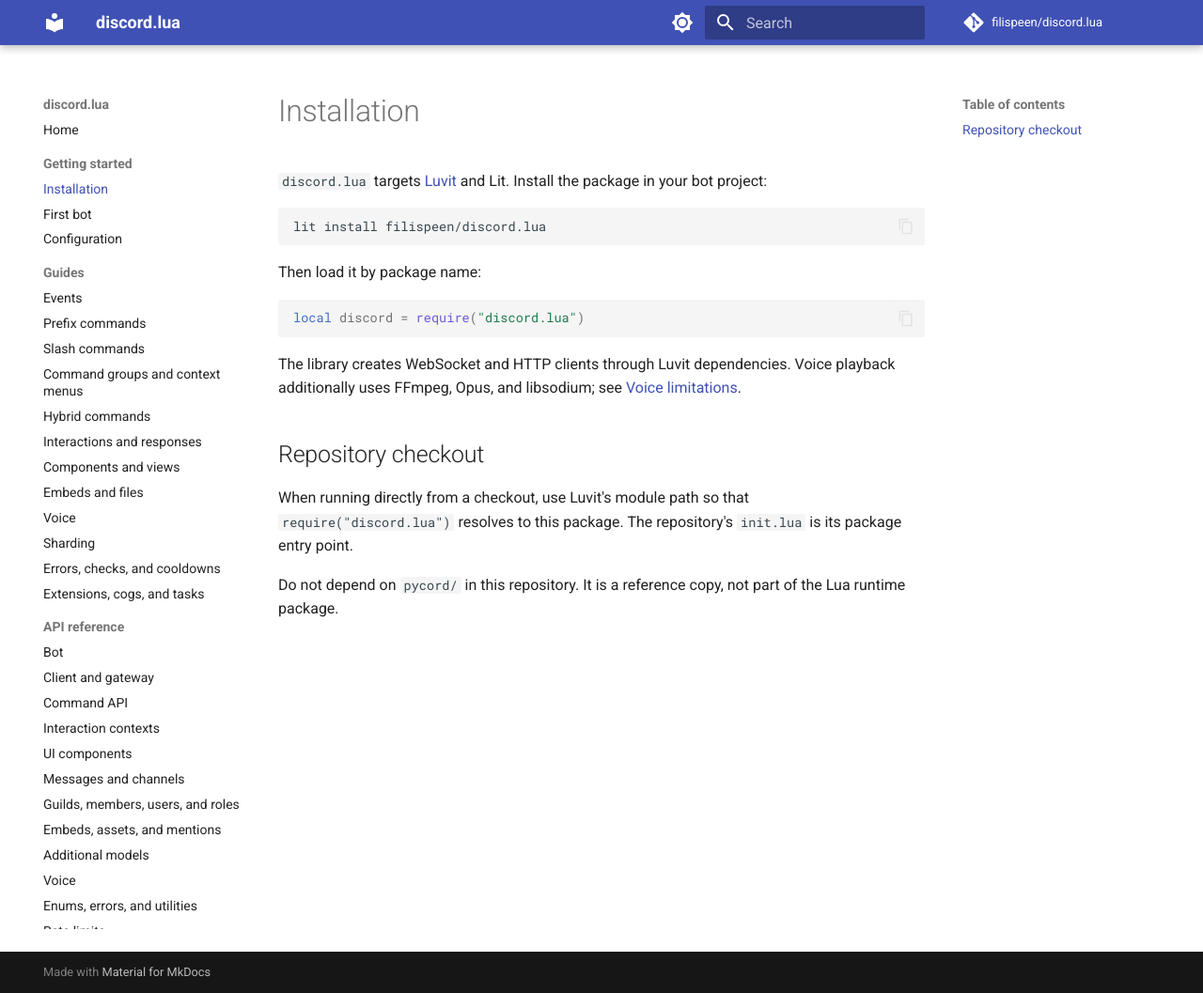
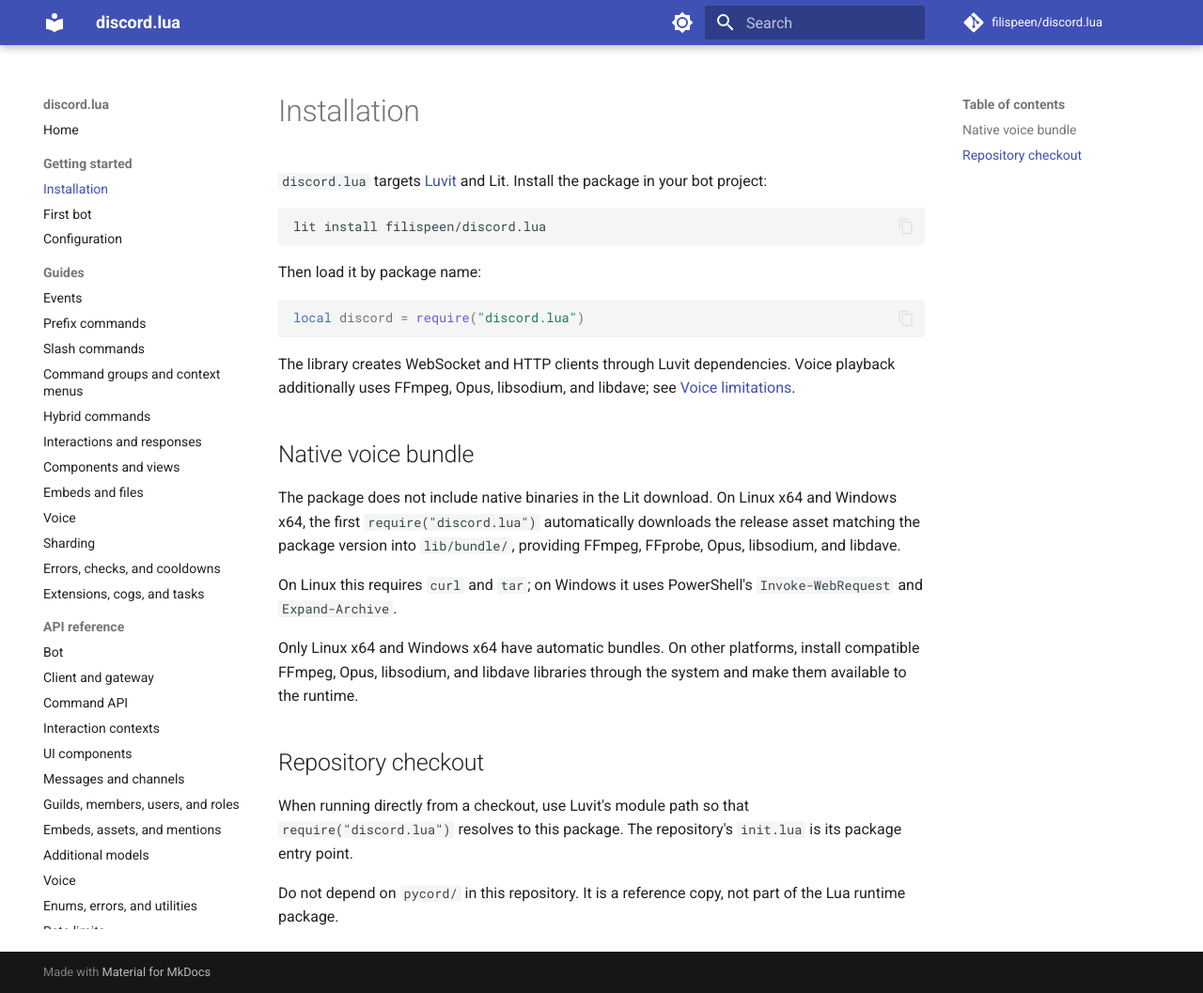
Before and after one commit to filispeen/discord.lua, an MkDocs documentation site: the page built from docs/getting-started/installation.md, in a window 1280 px wide and 1057 px high. Shown: the whole window at 94% size. Built offline with MkDocs 1.6.1 and Material for MkDocs 9.7.7, drawn with Linux system fonts in a browser that asks for light colours; comment, search, counter and statistics services are not loaded.

Commit message:
Updated docs

````diff
--- a/docs/getting-started/installation.md
+++ b/docs/getting-started/installation.md
@@ -12,7 +12,15 @@
 local discord = require("discord.lua")
 ```
 
-The library creates WebSocket and HTTP clients through Luvit dependencies. Voice playback additionally uses FFmpeg, Opus, and libsodium; see [Voice limitations](../guides/voice.md#limitations-and-native-dependencies).
+The library creates WebSocket and HTTP clients through Luvit dependencies. Voice playback additionally uses FFmpeg, Opus, libsodium, and libdave; see [Voice limitations](../guides/voice.md#limitations-and-native-dependencies).
+
+## Native voice bundle
+
+The package does not include native binaries in the Lit download. On Linux x64 and Windows x64, the first `require("discord.lua")` automatically downloads the release asset matching the package version into `lib/bundle/`, providing FFmpeg, FFprobe, Opus, libsodium, and libdave.
+
+On Linux this requires `curl` and `tar`; on Windows it uses PowerShell's `Invoke-WebRequest` and `Expand-Archive`.
+
+Only Linux x64 and Windows x64 have automatic bundles. On other platforms, install compatible FFmpeg, Opus, libsodium, and libdave libraries through the system and make them available to the runtime.
 
 ## Repository checkout
 
````
Also changed, not shown: README.md (+2 -0 lines), docs/guides/voice.md (+2 -2 lines).
